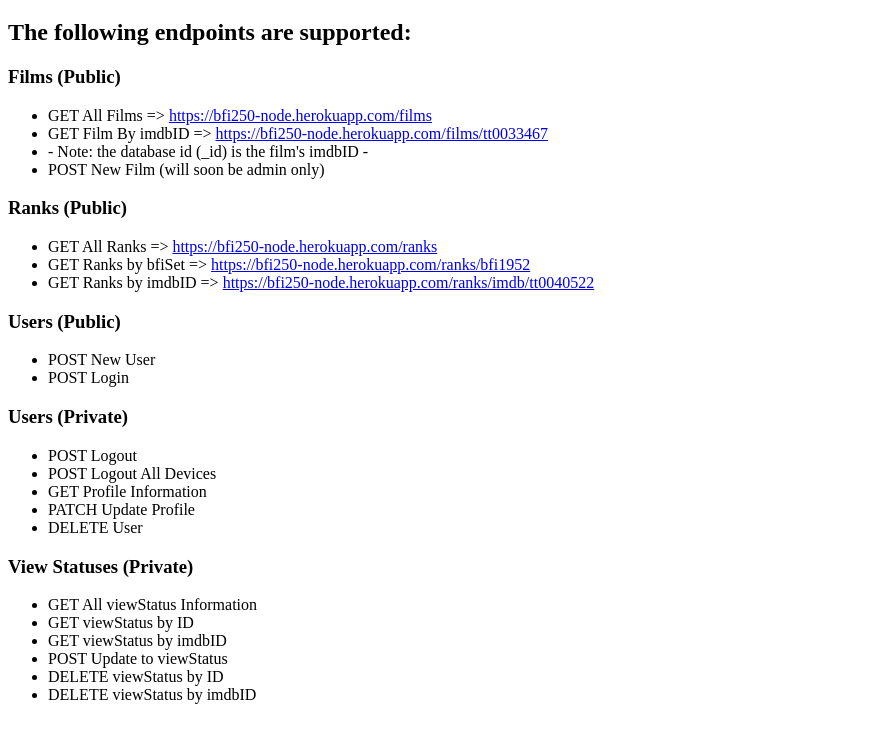
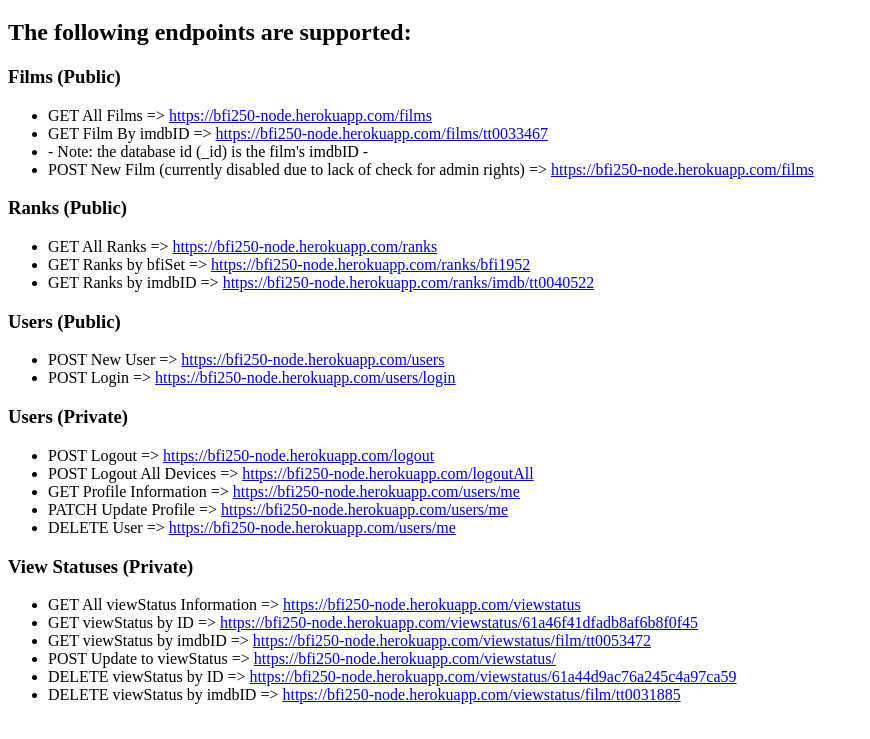
Before and after one commit to ejw773/bfi250-node-server, a website: page src/endpoints.html in a window 1280 px wide. Shown: the part 61-800 px from the top of the page, without its empty margins (0-870 px from the left). Drawn offline with Linux system fonts and the light colour scheme.

Commit message:
updates endpoints guide

```diff
--- a/src/endpoints.html
+++ b/src/endpoints.html
@@ -11,7 +11,7 @@
                 <li>GET All Films => <a href="https://bfi250-node.herokuapp.com/films">https://bfi250-node.herokuapp.com/films</a></li>
                 <li>GET Film By imdbID => <a href="https://bfi250-node.herokuapp.com/films/tt0033467">https://bfi250-node.herokuapp.com/films/tt0033467</a></li>
                 <li> - Note: the database id (_id) is the film's imdbID - </li>
-                <li>POST New Film (will soon be admin only)</li>
+                <li>POST New Film (currently disabled due to lack of check for admin rights) => <a href="https://bfi250-node.herokuapp.com/films">https://bfi250-node.herokuapp.com/films</a></li>
             </ul>
         <h3>Ranks (Public)</h3>
             <ul>
@@ -21,25 +21,25 @@
             </ul>
         <h3>Users (Public)</h3>
             <ul>
-                <li>POST New User</li>
-                <li>POST Login</li>
+                <li>POST New User => <a href="https://bfi250-node.herokuapp.com/users">https://bfi250-node.herokuapp.com/users</a></li>
+                <li>POST Login => <a href="https://bfi250-node.herokuapp.com/users/login">https://bfi250-node.herokuapp.com/users/login</a></li>
             </ul>
         <h3>Users (Private)</h3>
             <ul>
-                <li>POST Logout</li>
-                <li>POST Logout All Devices</li>
-                <li>GET Profile Information</li>
-                <li>PATCH Update Profile</li>
-                <li>DELETE User</li>
+                <li>POST Logout => <a href="https://bfi250-node.herokuapp.com/logout">https://bfi250-node.herokuapp.com/logout</a></li>
+                <li>POST Logout All Devices => <a href="https://bfi250-node.herokuapp.com/logoutAll">https://bfi250-node.herokuapp.com/logoutAll</a></li>
+                <li>GET Profile Information => <a href="https://bfi250-node.herokuapp.com/users/me">https://bfi250-node.herokuapp.com/users/me</a></li>
+                <li>PATCH Update Profile => <a href="https://bfi250-node.herokuapp.com/users/me">https://bfi250-node.herokuapp.com/users/me</a></li>
+                <li>DELETE User => <a href="https://bfi250-node.herokuapp.com/users/me">https://bfi250-node.herokuapp.com/users/me</a></li>
             </ul>
         <h3>View Statuses (Private)</h3>
             <ul>
-                <li>GET All viewStatus Information</li>
-                <li>GET viewStatus by ID</li>
-                <li>GET viewStatus by imdbID</li>
-                <li>POST Update to viewStatus</li>
-                <li>DELETE viewStatus by ID</li>
-                <li>DELETE viewStatus by imdbID</li>
+                <li>GET All viewStatus Information => <a href="https://bfi250-node.herokuapp.com/viewstatus">https://bfi250-node.herokuapp.com/viewstatus</a></li>
+                <li>GET viewStatus by ID => <a href="https://bfi250-node.herokuapp.com/viewstatus/61a46f41dfadb8af6b8f0f45">https://bfi250-node.herokuapp.com/viewstatus/61a46f41dfadb8af6b8f0f45</a></li>
+                <li>GET viewStatus by imdbID => <a href="https://bfi250-node.herokuapp.com/viewstatus/film/tt0053472">https://bfi250-node.herokuapp.com/viewstatus/film/tt0053472</a></li>
+                <li>POST Update to viewStatus => <a href="https://bfi250-node.herokuapp.com/viewstatus/">https://bfi250-node.herokuapp.com/viewstatus/</a></li>
+                <li>DELETE viewStatus by ID => <a href="https://bfi250-node.herokuapp.com/viewstatus/61a44d9ac76a245c4a97ca59">https://bfi250-node.herokuapp.com/viewstatus/61a44d9ac76a245c4a97ca59</a></li>
+                <li>DELETE viewStatus by imdbID => <a href="https://bfi250-node.herokuapp.com/viewstatus/film/tt0031885">https://bfi250-node.herokuapp.com/viewstatus/film/tt0031885</a></li>
             </ul>
     </body>
 </html>
```
